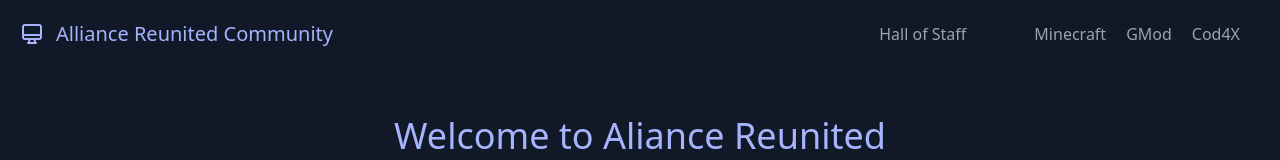
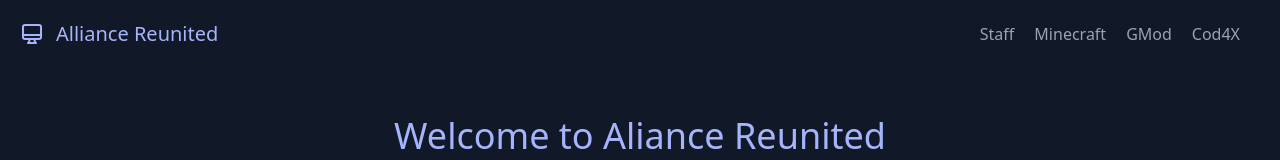
Before and after one commit to DamienVesper/alru.ga, a React (Create React App) app: page /discord in a window 1280 px wide. Shown: the top 160 px of the page. Built offline with nearby package versions, Linux system fonts and the light colour scheme.

Commit message:
move the nav to the header

```diff
--- /dev/null
+++ b/src/components/Header.tsx
@@ -0,0 +1,26 @@
+import { Link } from "react-router-dom";
+
+const Header = () => {
+    return (
+        <header className="text-gray-400 bg-gray-900 body-font">
+            <div className="container mx-auto flex flex-wrap p-5 flex-col md:flex-row items-center">
+                <span className="flex title-font font-medium items-center text-white mb-4 md:mb-0">
+                    <svg xmlns="http://www.w3.org/2000/svg" className="h-6 w-6 text-indigo-300" fill="none" viewBox="0 0 24 24" stroke="currentColor">
+                        <path stroke-linecap="round" stroke-linejoin="round" stroke-width="2" d="M9.75 17L9 20l-1 1h8l-1-1-.75-3M3 13h18M5 17h14a2 2 0 002-2V5a2 2 0 00-2-2H5a2 2 0 00-2 2v10a2 2 0 002 2z" />
+                    </svg>
+                    <a href="/">
+                        <span className="ml-3 text-xl text-indigo-300">Alliance Reunited</span>
+                    </a>
+                </span>
+                <nav className="md:ml-auto flex flex-wrap items-center text-base justify-center">
+                    <Link className="mr-5 hover:text-white" to="/staff">Staff</Link>
+                    <Link className="mr-5 hover:text-white" to="/staff">Minecraft</Link>
+                    <Link className="mr-5 hover:text-white" to="/staff">GMod</Link>
+                    <Link className="mr-5 hover:text-white" to="/staff">Cod4X</Link>
+                </nav>
+            </div>
+        </header>
+    );
+};
+
+export default Header;
--- a/src/index.tsx
+++ b/src/index.tsx
@@ -4,41 +4,23 @@ import ReactDOM from 'react-dom';
 import App from './routes/App';
 import Staff from './routes/Staff';
 
+import Header from './components/Header';
+
 import reportWebVitals from './reportWebVitals';
 import './index.css';
+
 import {
     BrowserRouter as Router,
     Switch,
-    Route,
-    Link
+    Route
 } from "react-router-dom";
 
 ReactDOM.render(
     <React.StrictMode>
         <Router>
             <div>
-                <header className="text-gray-400 bg-gray-900 body-font">
-                    <div className="container mx-auto flex flex-wrap p-5 flex-col md:flex-row items-center">
-                        <span className="flex title-font font-medium items-center text-white mb-4 md:mb-0">
-                            <svg xmlns="http://www.w3.org/2000/svg" className="h-6 w-6 text-indigo-300" fill="none" viewBox="0 0 24 24" stroke="currentColor">
-                                <path stroke-linecap="round" stroke-linejoin="round" stroke-width="2" d="M9.75 17L9 20l-1 1h8l-1-1-.75-3M3 13h18M5 17h14a2 2 0 002-2V5a2 2 0 00-2-2H5a2 2 0 00-2 2v10a2 2 0 002 2z" />
-                            </svg>
-                            <a href="/">
-                                <span className="ml-3 text-xl text-indigo-300">Alliance Reunited Community</span>
-                            </a>
-                        </span>
-                        <nav className="md:ml-auto flex flex-wrap items-center text-base justify-center">
-                            <Link className="mr-5 hover:text-white pr-12" to="/staff">Hall of Staff</Link>
-                            <Link className="mr-5 hover:text-white" to="/staff">Minecraft</Link>
-                            <Link className="mr-5 hover:text-white" to="/staff">GMod</Link>
-                            <Link className="mr-5 hover:text-white" to="/staff">Cod4X</Link>
+                <Header />
 
-                        </nav>
-                    </div>
-                </header>
-
-                {/* A <Switch> looks through its children <Route>s and
-            renders the first one that matches the current URL. */}
                 <Switch>
                     <Route path="/staff">
                         <Staff />
@@ -50,7 +32,7 @@ ReactDOM.render(
             </div>
         </Router>
     </React.StrictMode>,
-    document.getElementById(`root`)
+    document.querySelector(`#root`)
 );
 
 // If you want to start measuring performance in your app, pass a function
```
Also changed, not shown: src/components/Navbar.tsx (deleted, +0 -25 lines).
